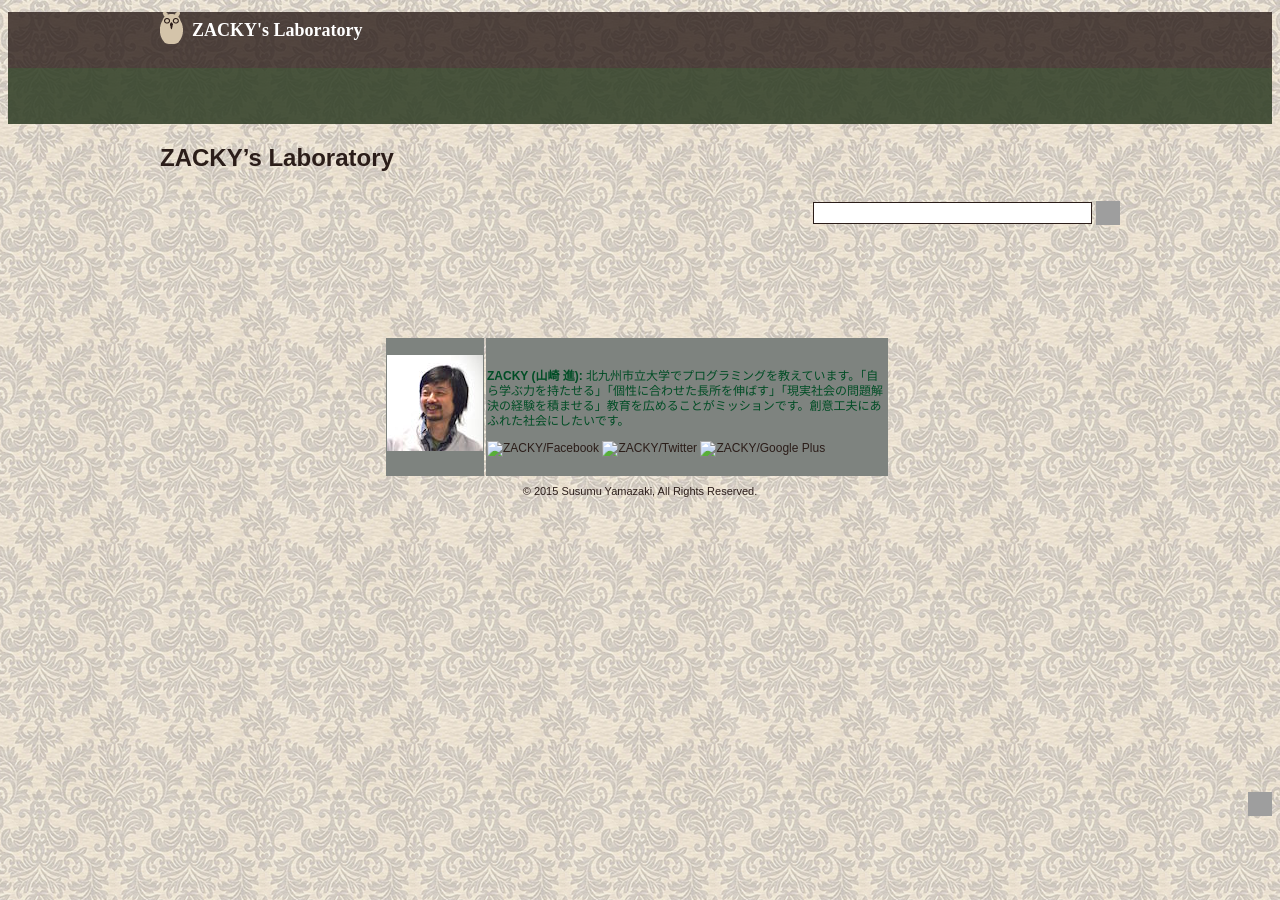
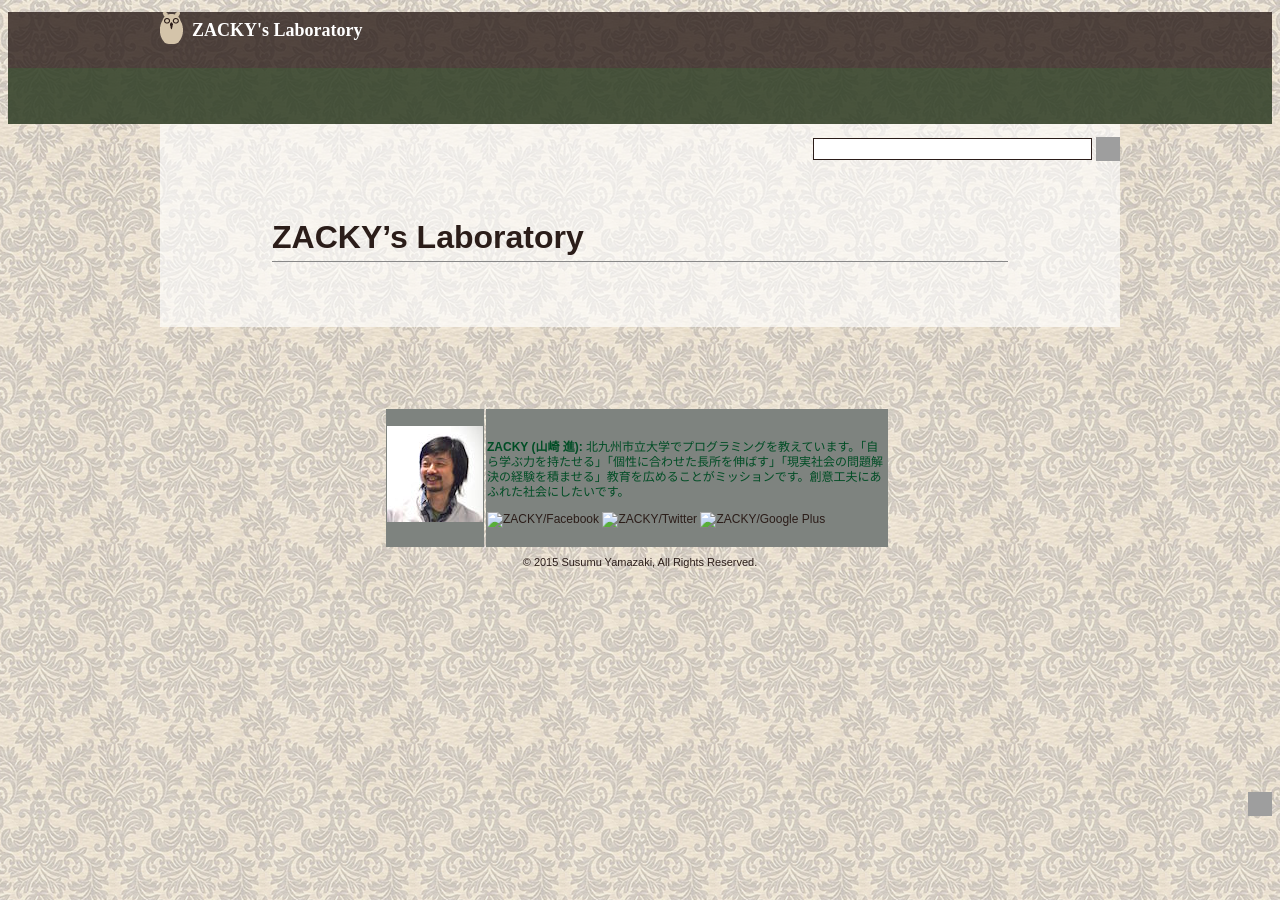
Before and after one commit to zacky1972/zacky1972.github.io, a Jekyll site: the page built from index.md, in a window 1280 px wide. Built offline with Jekyll 4.4.1, drawn with Linux system fonts in a browser that asks for light colours; Markdown is read by kramdown in place of the engine named in the settings; grey boxes are pictures that could not be loaded.

Commit message:
modify layouts

```diff
--- a/_layouts/default.html
+++ b/_layouts/default.html
@@ -19,7 +19,7 @@
 	{% include header.html %}
 	{% include navigation.html %}
 <!-- ▼ contents -->
-<article class="contents top">
+<article class="contents blog">
 
   <section class="search">
     <form action="http://www.google.com/search" id="nav-search">
@@ -33,10 +33,14 @@
     </form>
   </section>
 
-  {{ content }}
-
   <section id="pagetop">
     <div><a href="#header">ZACKY's Software Educational Laboratory Page Topへ</a></div>
+  </section>
+
+  <section class="main">
+    <div class="story">
+      {{ content }}
+    </div>
   </section>
 
 </article>
```
Also changed, not shown: _layouts/post.html (+6 -3 lines).
